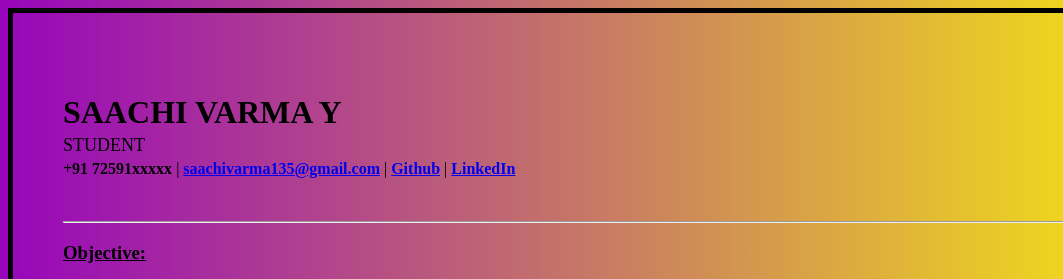
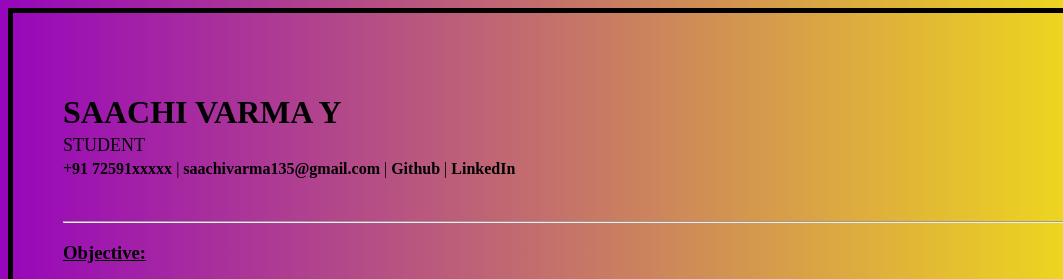
Before and after one commit to Kronos1359/resume, a plain HTML site: page index.html in a window 1280 px wide. Shown: the top 279 px of the page, 0-1063 px from the left. Drawn offline with Linux system fonts and the light colour scheme.

Commit message:
Update index.html with styling and content improvements
links hover effect

```diff
--- a/index.html
+++ b/index.html
@@ -10,6 +10,15 @@ body {
     color: black;
     border: 5px solid black;
     padding: 50px;
+}
+a {
+    color: black;
+    text-decoration: none;
+    font-weight: bold;
+}
+
+a:hover {
+    color: yellow;
 }
 </style>
 </head>
@@ -24,7 +33,7 @@ body {
 
         <p style="margin: 4px 0;">
             <strong>+91 72591xxxxx</strong> |
-            <strong><a href="saachivarma135@gmail.com">saachivarma135@gmail.com</a></strong> |
+            <strong><a href="#">saachivarma135@gmail.com</a></strong> |
             <strong><a href="https://github.com/Kronos1359">Github</a></strong> |
             <strong><a href="https://in.linkedin.com/in/saachi-y-231915351/">LinkedIn</a></strong>
         </p>
```
